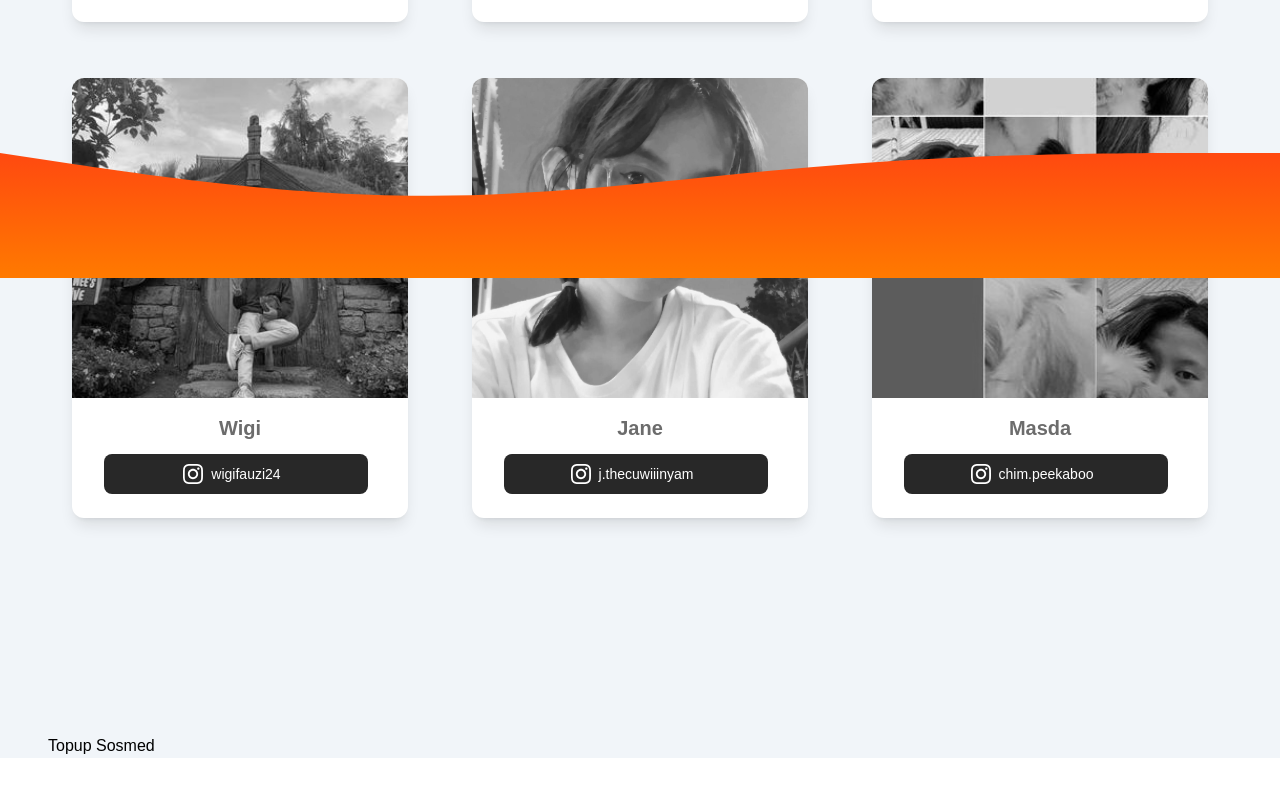
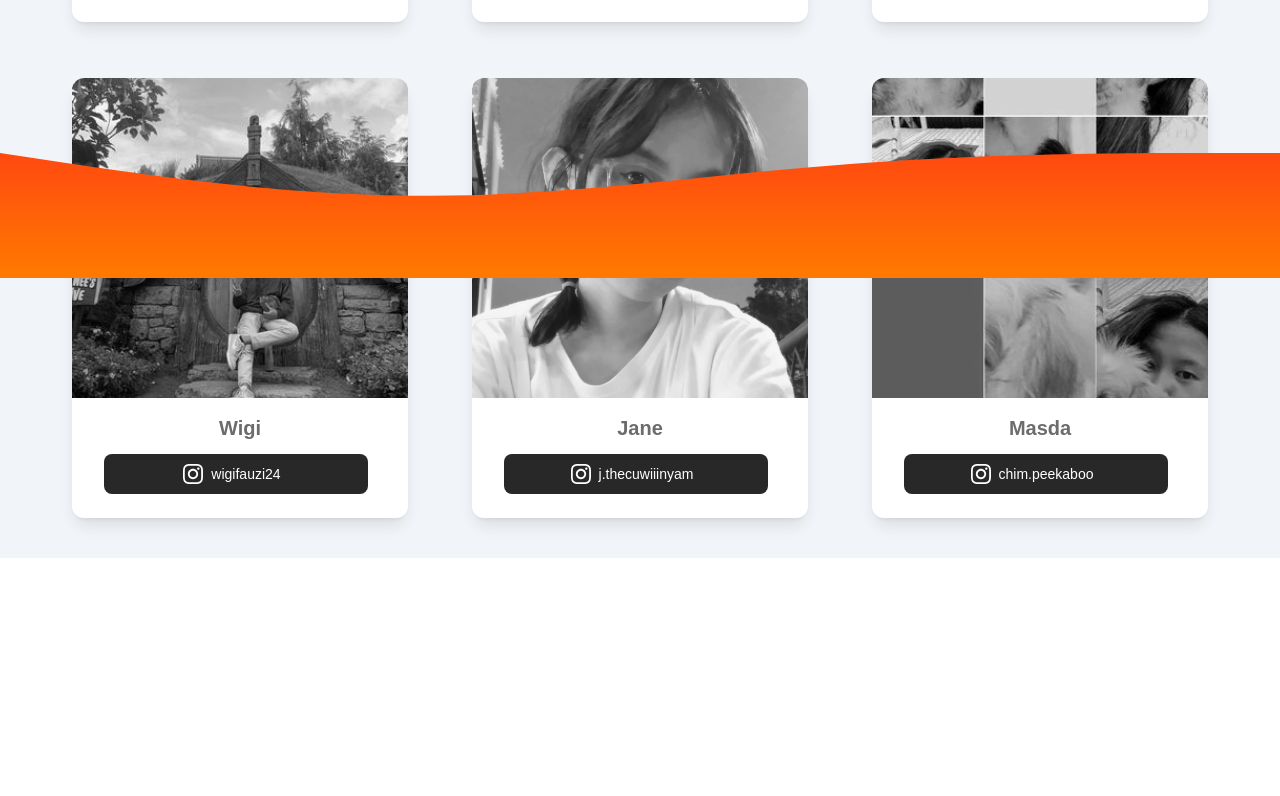
Before and after one commit to alifananta253/web-kampus, a Vue app: page /mahasiswa in a window 1280 px wide. Shown: the part 554-1350 px from the top of the page. After the commit the page ends 1192 px from the top, so only its background shows below. Built offline with nearby package versions, Linux system fonts and the light colour scheme; a web font is replaced by a local one.

Commit message:
Update MahasiswaView.vue

```diff
--- a/src/page/MahasiswaView.vue
+++ b/src/page/MahasiswaView.vue
@@ -10,7 +10,6 @@
       </div>
     </div>
     <div class="fixed lg:-bottom-8 bottom-0 w-full">
-
 <svg viewBox="0 0 1280 125" fill="none" xmlns="http://www.w3.org/2000/svg" data-aos="fade-up" data-aos-delay="800">
 <path d="M0 0L71.1111 10.7C142.222 21 284.444 43 426.667 42.7C568.889 43 711.111 21 853.333 10.7C995.556 -2.86102e-06 1137.78 0 1208.89 0H1280V125H1208.89C1137.78 125 995.556 125 853.333 125C711.111 125 561.222 125 419 125C276.778 125 142.222 125 71.1111 125H0V0Z" fill="url(#paint0_linear_16_912)"/>
 <defs>
@@ -20,10 +19,6 @@
 </linearGradient>
 </defs>
 </svg>
-    </div>
-    <div class="container pt-24 mb-20">
-      <h1>Topup Sosmed</h1>
-
     </div>
   </section>
 </template>
```
